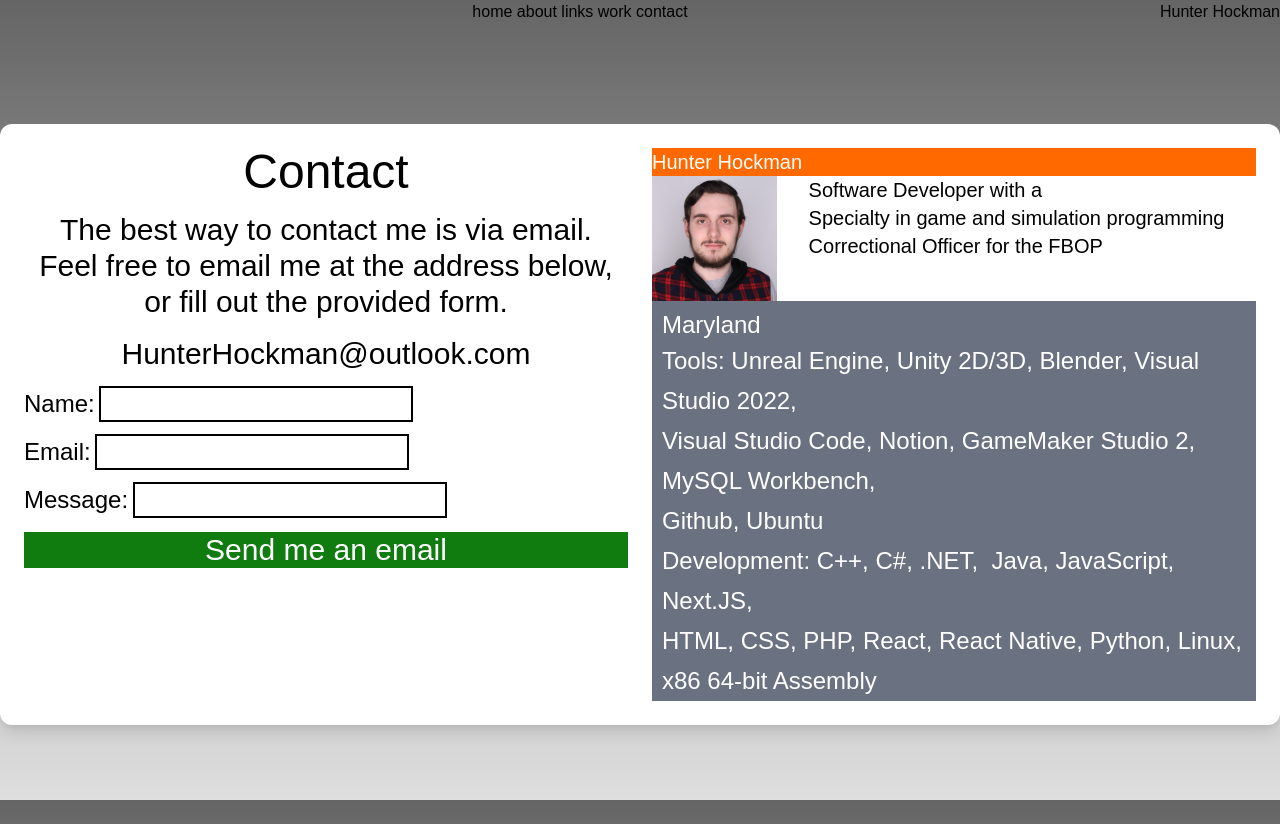
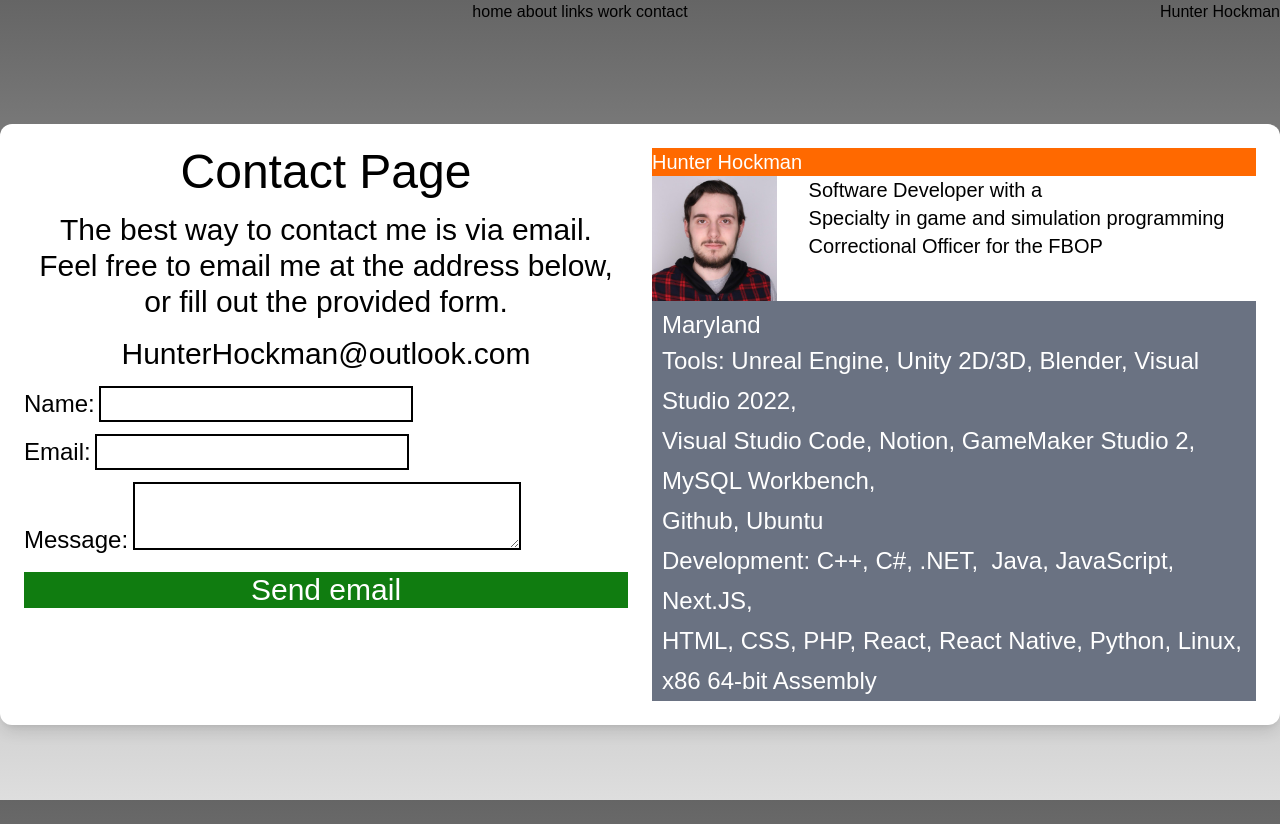
Before and after one commit to Anti-Loli/Portfolio, a Next.js app: page /contact in a window 1280 px wide. Built offline with nearby package versions, Linux system fonts and the light colour scheme.

Commit message:
Updated Contact Page
Contact page is now a component to enable "use client" while keeping the server side benefits.

Contact page now has input fields that submit when pressed.

Email sending code will be added at a later date.

```diff
--- /dev/null
+++ b/src/app/components/ContactPage.tsx
@@ -0,0 +1,98 @@
+"use client"
+
+import Image from 'next/image'
+import { resolve } from 'path';
+import { FormEvent } from 'react';
+
+export default function ContactPage(){
+
+  async function onSubmit(e: React.FormEvent<HTMLFormElement>)
+  {
+    e.preventDefault();
+
+    const form = e.currentTarget;
+    const formData = new FormData(form);
+
+    const data = {
+        name: formData.get("name"),
+        email: formData.get("email"),
+        message: formData.get("message"),
+    };
+
+    console.log("Form submitted: ", data);
+
+    await new Promise((resolve) => setTimeout(resolve, 1000));
+
+    alert("Email sent, jk I haven't coded that yet.")
+  }
+
+  return (
+        <main className="bg-white shadow-lg rounded-xl p-6 justify-center items-start mx-auto my-auto">
+          <div className="grid grid-cols-2 gap-6">
+            {/*Left green info side*/}
+            <div className="flex flex-col gap-4">
+              <p className="text-5xl text-center">Contact Page</p>
+
+              <div className="text-3xl text-center">
+                <p>The best way to contact me is via email.</p>
+                <p>Feel free to email me at the address below,</p>
+                <p>or fill out the provided form.</p>
+              </div>
+
+
+                <p className="text-3xl text-center">
+                HunterHockman@outlook.com
+              </p>
+
+                <form className="flex flex-col gap-4" onSubmit={onSubmit}>
+                    <label className='text-2xl'>Name: <input className='outline-2' type="text" name="name" required /></label>
+                    <label className='text-2xl'>Email: <input className='outline-2' type="email" name="email" required/></label>
+                    <label className='text-2xl'>Message: <textarea className='outline-2 w-96' name="message" required/></label>
+
+                    <button type ="submit" className = "bg-[#107C10] text-white text-3xl">
+                       Send email
+                    </button>
+                </form>
+                </div>
+
+            {/*Right profile side*/}
+            <div className="flex flex-col gap-4 bg-gray-500">
+                <div className="row-span-4 bg-gray-500 text-white">
+                  <div className="text-xl bg-orange-500">Hunter Hockman</div>
+                    <div className="grid grid-flow-col bg-white text-black">
+                    <Image
+                      src="/ProfilePicture.jpg"
+                      alt="Profile picture of the website owner"
+                      width={125}
+                      height={75}
+                    />
+
+                    <ul className="text-left  text-xl">
+                      <li>Software Developer with a</li>
+                      <li>Specialty in game and simulation programming</li>
+                      <li>Correctional Officer for the FBOP</li>
+                    </ul>
+                  </div>
+
+                    <div className="text-2xl pl-2.5 pt-2"> Maryland</div>
+
+                    <div className="text-2xl leading-10 pl-2.5">
+                    <ul>
+                        <li> Tools: Unreal Engine, Unity 2D/3D, Blender, Visual Studio 2022,</li>
+                        <li> Visual Studio Code, Notion, GameMaker Studio 2, MySQL Workbench,  </li>
+                        <li> Github, Ubuntu</li>
+                    </ul>
+
+                    <ul>
+                        <li> Development: C++, C#, .NET,  Java, JavaScript, Next.JS,  </li>
+                        <li> HTML, CSS, PHP, React, React Native, Python, Linux, </li>
+                        <li> x86 64-bit Assembly</li>
+                    </ul>
+                    </div>
+                </div>
+            </div>
+            </div>
+        </main>
+
+  );
+}
--- a/src/app/contact/page.tsx
+++ b/src/app/contact/page.tsx
@@ -1,72 +1,12 @@
-import Image from 'next/image'
+"use client"
+
+import ContactPage from "../components/ContactPage";
 
 export default function Contact(){
+
   return (
     <main className="flex justify-center items-center h-screen">
-          <div className="bg-white shadow-lg rounded-xl p-6 justify-center items-start mx-auto my-auto">
-                  <div className="grid grid-cols-2 gap-6">
-                    {/*Left green info side*/}
-                    <div className="flex flex-col gap-4">
-                      <p className="text-5xl text-center">Contact</p>
-
-                      <div className="text-3xl text-center">
-                        <p>The best way to contact me is via email.</p>
-                        <p>Feel free to email me at the address below,</p>
-                        <p>or fill out the provided form.</p>
-                      </div>
-
-
-                      <p className="text-3xl text-center">
-                        HunterHockman@outlook.com
-                      </p>
-
-                      <label className='text-2xl'>Name: <input className='outline-2' type="text" name="name" required /></label>
-                      <label className='text-2xl'>Email: <input className='outline-2' type="text" name="email" required/></label>
-                      <label className='text-2xl'>Message: <input className='outline-2' type="text" name="message" required/></label>
-
-                      <button className = "bg-[#107C10] text-white text-3xl">
-                        Send me an email
-                      </button>
-                    </div>
-
-                    {/*Right profile side*/}
-                    <div className="flex flex-col gap-4">
-                        <div className="row-span-4 bg-gray-500 text-white">
-                          <div className="text-xl bg-orange-500">Hunter Hockman</div>
-                          <div className="grid grid-flow-col bg-white text-black">
-                            <Image
-                              src="/ProfilePicture.jpg"
-                              alt="Profile picture of the website owner"
-                              width={125}
-                              height={75}
-                            />
-
-                            <ul className="text-left  text-xl">
-                              <li>Software Developer with a</li>
-                              <li>Specialty in game and simulation programming</li>
-                              <li>Correctional Officer for the FBOP</li>
-                            </ul>
-                          </div>
-
-                          <div className="text-2xl pl-2.5 pt-2"> Maryland</div>
-
-                          <div className="text-2xl leading-10 pl-2.5">
-                            <ul>
-                                <li> Tools: Unreal Engine, Unity 2D/3D, Blender, Visual Studio 2022,</li>
-                                <li> Visual Studio Code, Notion, GameMaker Studio 2, MySQL Workbench,  </li>
-                                <li> Github, Ubuntu</li>
-                            </ul>
-
-                            <ul>
-                                <li> Development: C++, C#, .NET,  Java, JavaScript, Next.JS,  </li>
-                                <li> HTML, CSS, PHP, React, React Native, Python, Linux, </li>
-                                <li> x86 64-bit Assembly</li>
-                            </ul>
-                          </div>
-                        </div>
-                    </div>
-                  </div>
-                </div>
+         <ContactPage/>
         </main>
   );
 }
```
